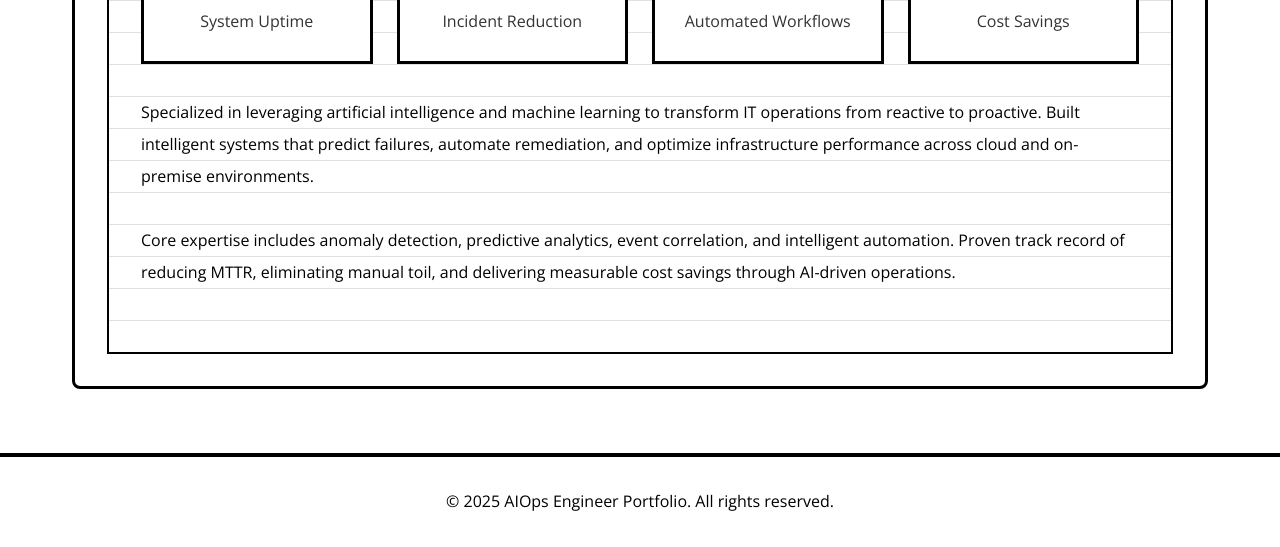
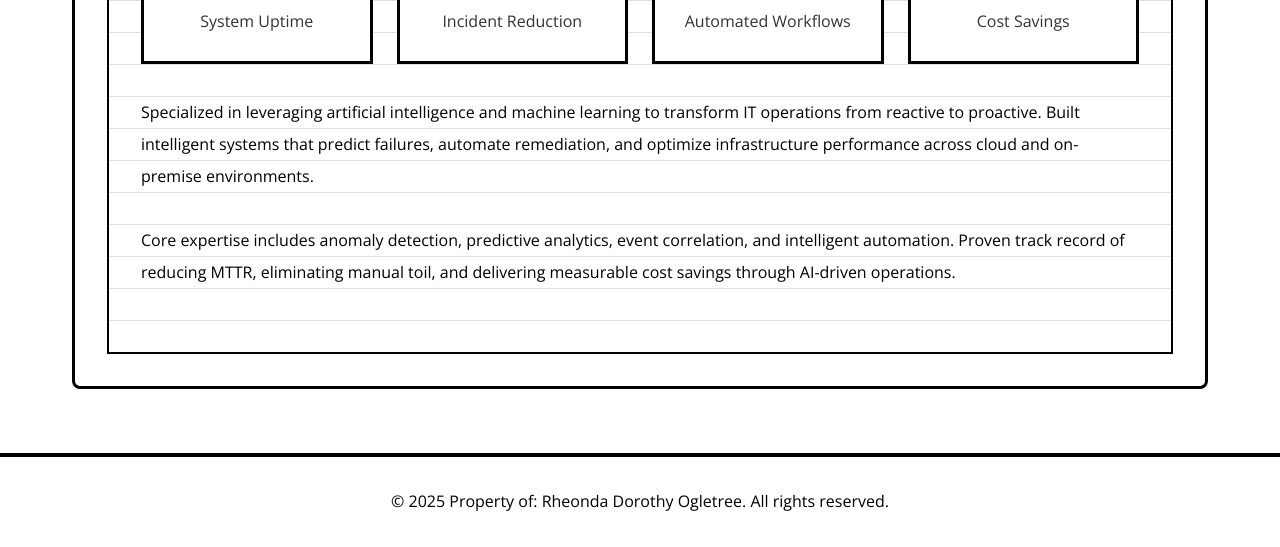
Before and after one commit to RheondaO/randomreposo, a website: page aiops_engineer_page.html in a window 1280 px wide. Shown: the part 776-1323 px from the top of the page. Drawn offline with nearby package versions, Linux system fonts and the light colour scheme; a web font is replaced by a local one.

Commit message:
Update footer copyright information

```diff
--- a/aiops_engineer_page.html
+++ b/aiops_engineer_page.html
@@ -607,7 +607,7 @@
     </div>
 
     <footer>
-        <p>&copy; 2025 AIOps Engineer Portfolio. All rights reserved.</p>
+        <p>&copy; 2025 Property of: Rheonda Dorothy Ogletree. All rights reserved.</p>
     </footer>
 
    <script>
```
